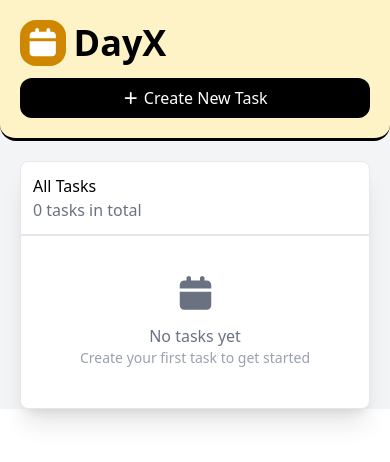
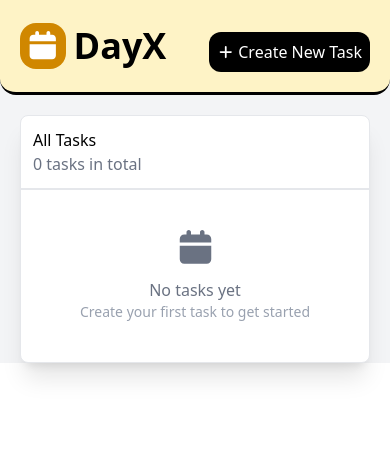
Before and after one commit to usanjay/dayX, a React (Vite) app: page / in a window 390 px wide. Shown: the top 462 px of the page. Built offline with nearby package versions, Linux system fonts and the light colour scheme.

Commit message:
create - header / back button on calander and new task on homepage

```diff
--- a/src/components/Header/Header.jsx
+++ b/src/components/Header/Header.jsx
@@ -1,29 +1,47 @@
-import { Link } from "react-router";
+import { Link, useNavigate } from "react-router";
+import { useState } from "react";
+import { useParams } from "react-router-dom";
+import { useMediaQuery } from "react-responsive";
+
 import { FontAwesomeIcon } from '@fortawesome/react-fontawesome'
 import { faCalendar } from '@fortawesome/free-solid-svg-icons'
 import { faPlus } from '@fortawesome/free-solid-svg-icons'
+import { faArrowLeft } from '@fortawesome/free-solid-svg-icons'
+
 import NewTask from "./NewTask";
-import { useState } from "react";
+
 
 function Header({ createTask }) {
     const [createTaskVisibility, setCreateTaskVisibility] = useState(false);
     const toggleVisibility = () => setCreateTaskVisibility(v => !v);
+    const { id } = useParams();
+    const isMobile = useMediaQuery({ maxWidth: 768 })
+    const navigate = useNavigate();
+    return (
 
-    return (
         <>
-            <div className="flex flex-col md:flex-row md:items-center md:justify-between p-5 md:px-10  border-b-3
+            <div className="flex flex-row md:items-center justify-between p-5 md:px-10  border-b-3
                 rounded-b-2xl bg-amber-100 my-auto">
-                <Link to="/" className="flex items-center">
+                <div className="flex items-center">
                     <FontAwesomeIcon
                         className="text-3xl bg-yellow-600 py-2 px-1 mr-2 rounded-2xl text-white"
                         icon={faCalendar} />
                     <div className="text-4xl font-bold " >DayX</div>
-                </Link>
-                <div onClick={toggleVisibility}
-                    className="bg-black text-white p-2 rounded-xl flex items-center justify-center mt-3 md:mt-0">
-                    <FontAwesomeIcon icon={faPlus} className="mr-1 text-sm" />
-                    Create New Task
                 </div>
+                {id
+                    ? (<button
+                        onClick={() => navigate('/')}
+                        className="py-2 px-3 rounded-2xl
+                        bg-black hover:bg-gray-900 text-white">
+                        <FontAwesomeIcon icon={faArrowLeft} />
+                        {!isMobile && (<span className="ml-2">Back</span>)}
+                    </button>)
+                    : (<button onClick={toggleVisibility}
+                        className="bg-black text-white p-2 rounded-xl flex items-center justify-center mt-3 md:mt-0">
+                        <FontAwesomeIcon icon={faPlus} className="mr-1 text-sm" />
+                        Create New Task
+                    </button>)
+                }
             </div>
 
             {createTaskVisibility && (
@@ -34,8 +52,6 @@ function Header({ createTask }) {
                 />
             )}
         </>
-
-
     )
 }
 
```
